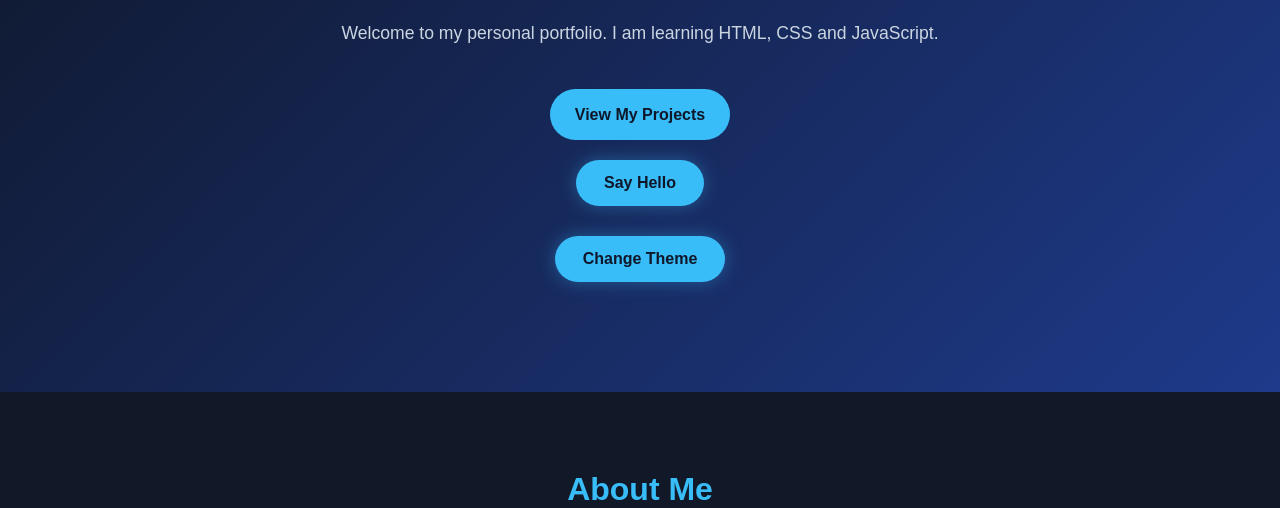
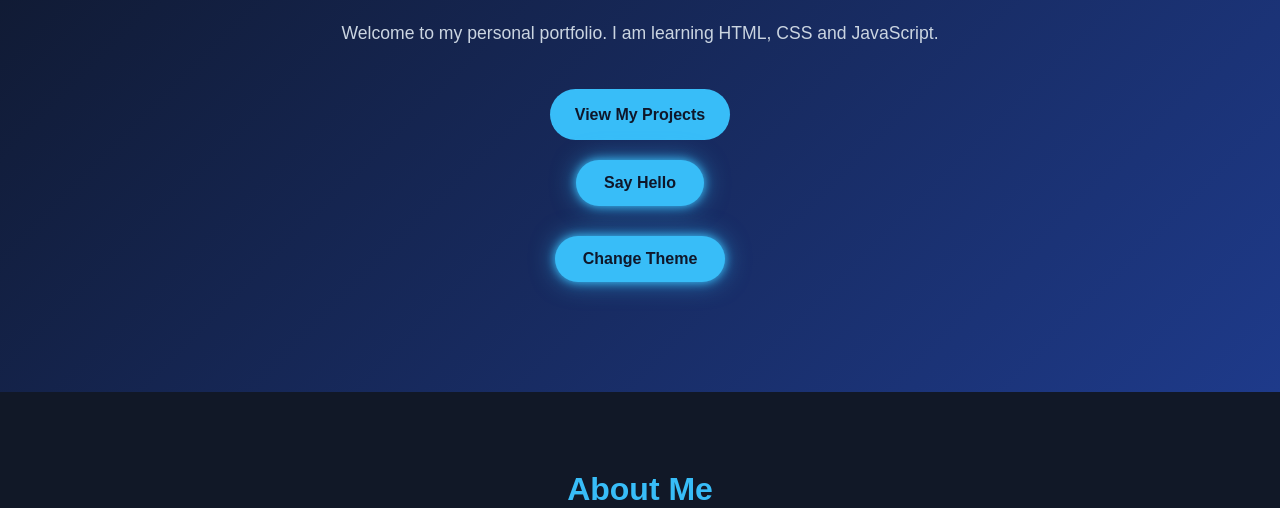
Before and after one commit to suleh-pixel/portfolio-, a plain HTML site: page index.html in a window 1280 px wide. Shown: the part 292-800 px from the top of the page. Drawn offline with Linux system fonts and the light colour scheme.

Commit message:
Update style.css

```diff
--- a/style.css
+++ b/style.css
@@ -449,3 +449,20 @@ footer {
     border-radius: 30px;
     box-shadow: 0 0 18px rgba(56, 189, 248, 0.35);
 }
+
+/* BRIGHT BLUE GLOW EFFECT */
+
+#home h2 {
+    color: #38BDF8;
+    text-shadow:
+        0 0 5px #38BDF8,
+        0 0 15px #0EA5E9,
+        0 0 30px #0284C7,
+        0 0 45px #0284C7;
+}
+
+#home button {
+    box-shadow:
+        0 0 10px #38BDF8,
+        0 0 25px rgba(56, 189, 248, 0.6);
+}
```
